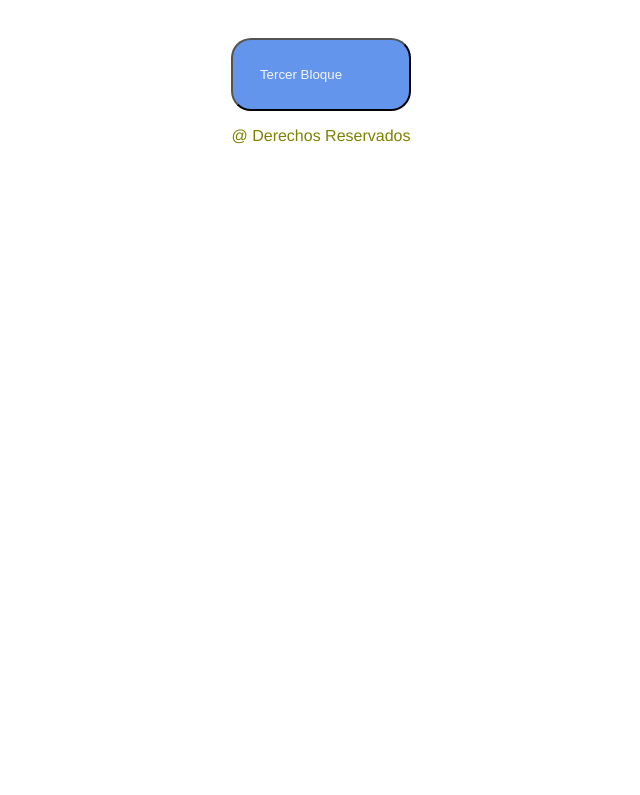
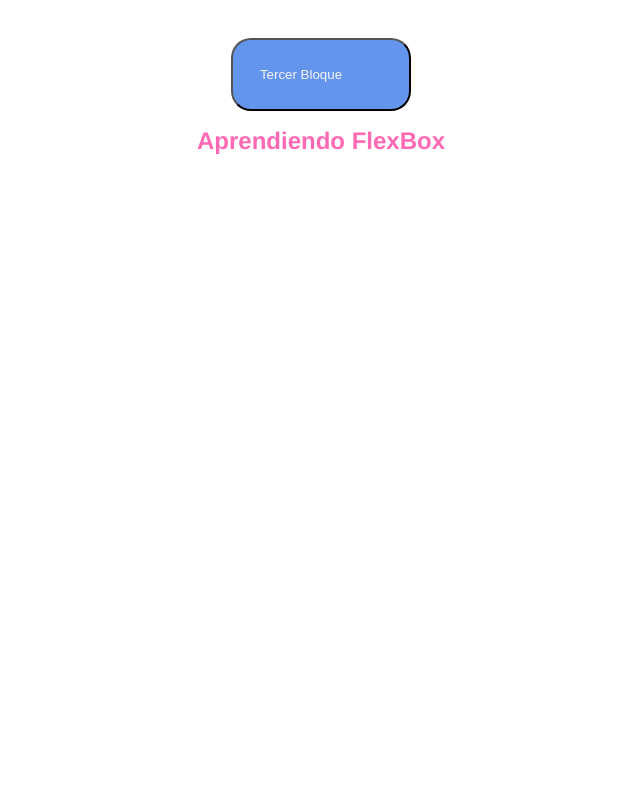
Before and after one commit to Pheobhe/practica_vue_cli, a Vue app: page / in a window 1280 px wide. Shown: the part 1185-1980 px from the top of the page, without its empty margins (319-959 px from the left). Before the commit the page ends 1346 px from the top, so only its background shows below. Built offline with nearby package versions, Linux system fonts and the light colour scheme.

Commit message:
css y otros

```diff
--- a/src/App.vue
+++ b/src/App.vue
@@ -4,7 +4,7 @@
   <Cabecera></Cabecera>
 
   <Caja />
-
+  <Flex-Box />
   <PiePagina></PiePagina>
 </template>
 
@@ -13,6 +13,7 @@ import HelloWorld from "@/components/HelloWorld.vue";
 import Cabecera from "@/components/Cabecera.vue";
 import PiePagina from "@/components/PiePagina.vue";
 import Caja from "@/components/practicasCss/Caja.vue";
+import FlexBox from "@/components/practicasCss/FlexBox.vue";
 
 export default {
   name: "App",
@@ -20,7 +21,8 @@ export default {
     HelloWorld,
     Cabecera,
     PiePagina,
-    Caja
+    Caja,
+    FlexBox
   },
 };
 </script>
--- /dev/null
+++ b/src/components/practicasCss/FlexBox.vue
@@ -0,0 +1,22 @@
+<template>
+    <div class="caja-flex-box">
+        <h1 class="titulo">Aprendiendo FlexBox</h1>
+    </div>
+</template>
+
+<script>
+    export default {
+        name:'FlexBox'
+    }
+</script>
+
+<style lang="css" scoped>
+.caja-flex-box{
+    padding-bottom: 20cm;
+
+}
+.titulo {
+    font-size: 24px;
+    color:hotpink;
+}
+</style>
```
Also changed, not shown: 1 other file (tests, documents, lock files or other folders).
